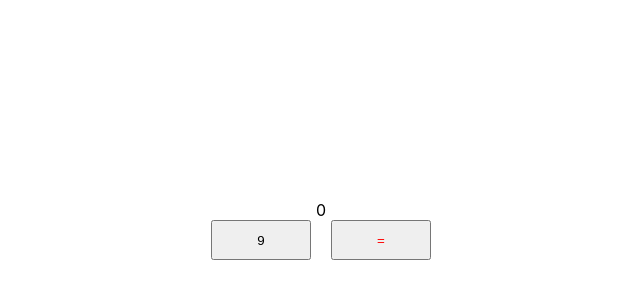
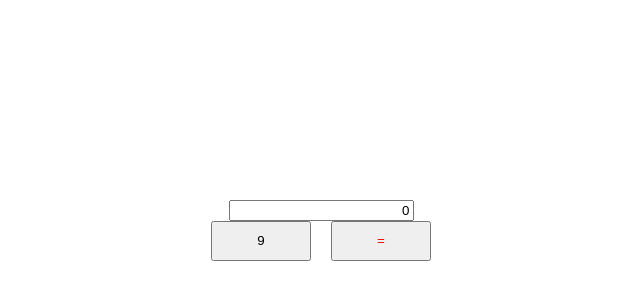
Before and after one commit to curtislin7/epic-calculator, a React (Create React App) app: page / in a window 1280 px wide. Shown: the part 170-470 px from the top of the page, without its empty margins (319-959 px from the left). Built offline with nearby package versions, Linux system fonts and the light colour scheme.

Commit message:
add input box for calculation, align right, add styles

```diff
--- a/src/App.css
+++ b/src/App.css
@@ -5,3 +5,7 @@
   justify-content: center;
   align-items: center;;
 }
+
+.calculation-input {
+  text-align: right;
+}
--- a/src/App.js
+++ b/src/App.js
@@ -2,18 +2,16 @@ import './App.css';
 import React from 'react';
 import { CalculatorRow, CalculatorButton } from './components';
 
-
 function App() {
-
-  const [currentNum, setCurrentNum] = React.useState(0)
+  const [calculation, setCalculation] = React.useState(0)
 
   return (
     <div className="App">
       <CalculatorRow>
-        {currentNum}
+        <input className={"calculation-input"} value={calculation} readOnly/>
       </CalculatorRow>
       <CalculatorRow>
-        <CalculatorButton text={'9'} setCurrentNum={setCurrentNum}/>
+        <CalculatorButton text={'9'} setCalculation={setCalculation}/>
         <CalculatorButton isFunctionButtonText={true} text={'='}/>
       </CalculatorRow>
     </div>
--- a/src/components/CalculatorButton/index.js
+++ b/src/components/CalculatorButton/index.js
@@ -1,8 +1,8 @@
 import './index.css'
 
-export const CalculatorButton = ({text="None", isFunctionButtonText=false, setCurrentNum}) => {
+export const CalculatorButton = ({text="None", isFunctionButtonText=false, setCalculation}) => {
   return (
-    <button className="button" onClick={() => setCurrentNum(text)}>
+    <button className="button" onClick={() => setCalculation(text)}>
       <div className={isFunctionButtonText ? "function-button-text" : "button-text"}>{text}</div>
     </button>
   )
```
